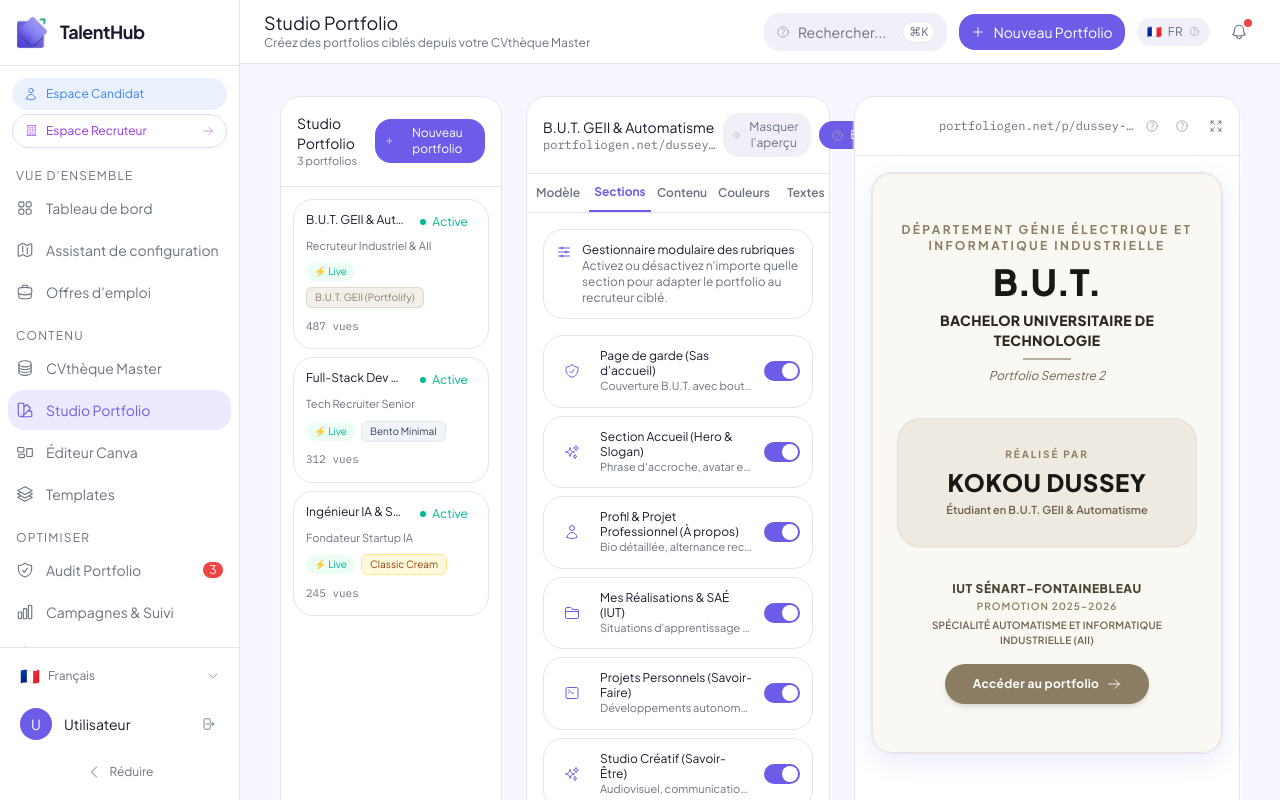
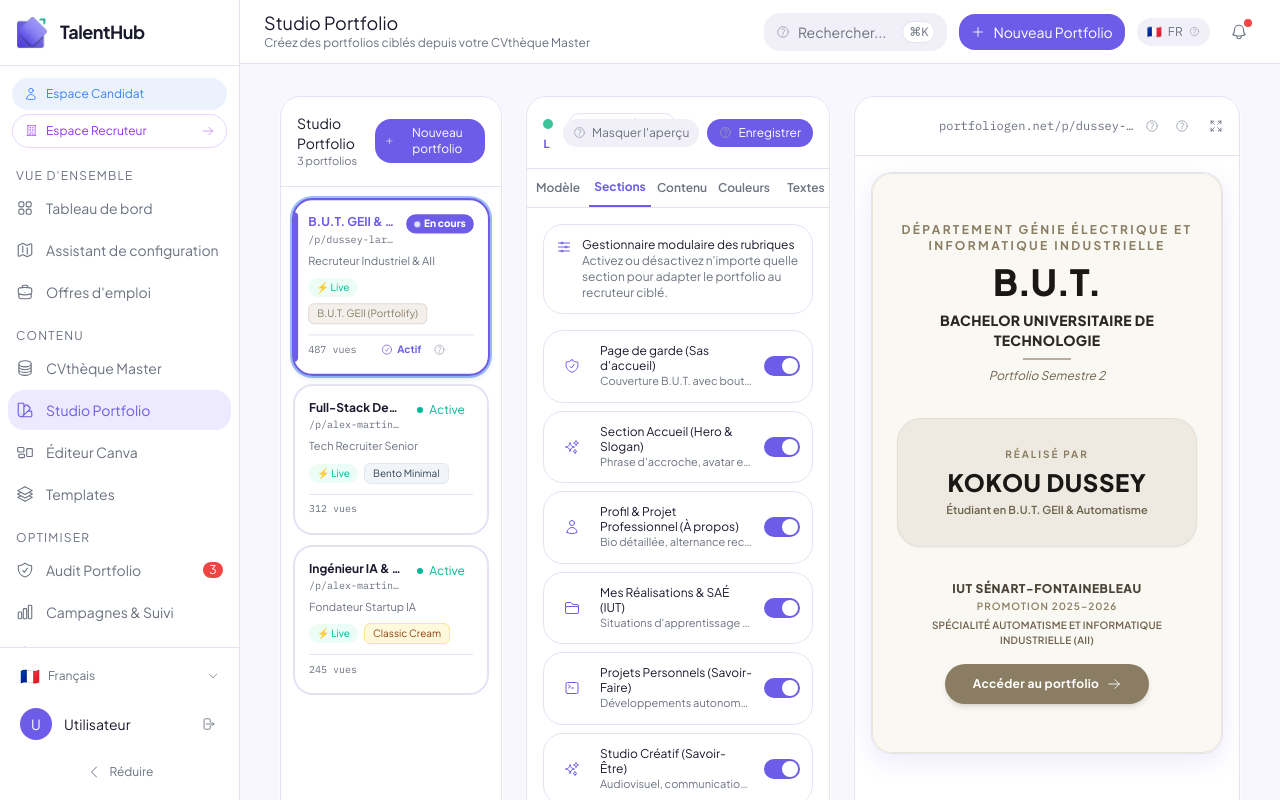
Before and after one commit to WXZA34/portfoliogen, a Next.js app: page /portfolio-studio in a window 1280 px wide. Shown: the top 800 px of the page. Built offline with nearby package versions, Linux system fonts and the light colour scheme.

Commit message:
fix(studio): surcouleurs portfolio actif, synchro liens personnalises portfoliogen.net/p/ et templates dynamiques

```diff
--- a/src/app/p/[...slug]/page.tsx
+++ b/src/app/p/[...slug]/page.tsx
@@ -48,7 +48,7 @@
 
   return (
     <PublicPortfolioViewer
-      slug={fullSlug || 'dussey-larry/geii-automatisme'}
+      slug={fullSlug || ''}
       recipientCompany={forParam}
     />
   );
--- a/src/app/p/components/PublicPortfolioViewer.tsx
+++ b/src/app/p/components/PublicPortfolioViewer.tsx
@@ -1,6 +1,6 @@
 'use client';
 
-import React, { useEffect, useState } from 'react';
+import React, { useEffect, useState, useMemo } from 'react';
 import Icon from '@/components/ui/AppIcon';
 import { toast } from 'sonner';
 import {
@@ -38,6 +38,10 @@
   DEFAULT_STARTER_MEDIA,
 } from '@/lib/services/cvthequeService';
 import IndustrialGEIITemplatePreview from '@/app/portfolio-studio/components/templates/IndustrialGEIITemplatePreview';
+import {
+  ClassicCreamPreview,
+  BentoMinimalPreview,
+} from '@/app/portfolio-studio/components/PortfolioPreview';
 import CanvasEditor from '@/app/portfolio-editor/components/CanvasEditor';
 import { PortfolioDesign } from '@/app/portfolio-editor/components/PortfolioEditorContent';
 import { createClient } from '@/lib/supabase/client';
@@ -240,6 +244,24 @@
 
   const activePortfolio = portfolio || DEFAULT_STARTER_PORTFOLIOS[0];
 
+  const selectedProjects = useMemo(() => {
+    const list = activePortfolio.selectedProjects || [];
+    if (list.length === 0) {
+      return projects.slice(0, 3);
+    }
+    const filtered = projects.filter((p) => list.includes(p.id));
+    return filtered.length > 0 ? filtered : projects.slice(0, 3);
+  }, [activePortfolio.selectedProjects, projects]);
+
+  const selectedSkills = useMemo(() => {
+    const list = activePortfolio.selectedSkills || [];
+    if (list.length === 0) {
+      return skills.slice(0, 8);
+    }
+    const filtered = skills.filter((s) => list.includes(s.id));
+    return filtered.length > 0 ? filtered : skills.slice(0, 8);
+  }, [activePortfolio.selectedSkills, skills]);
+
   return (
     <main className="min-h-screen flex flex-col bg-[#FAF8F3] text-[#2C2720]">
       {/* =================================================================== */}
@@ -254,6 +276,9 @@
             <div className="flex items-center gap-2">
               <span className="text-xs font-extrabold text-[#1A1815] truncate">
                 {candidateName}
+              </span>
+              <span className="text-xs font-semibold text-[#8A7D63] hidden md:inline truncate">
+                • {activePortfolio.name}
               </span>
               <span className="hidden sm:inline-flex items-center gap-1 text-[10px] font-bold px-2 py-0.5 rounded-full bg-emerald-500/10 text-emerald-700 border border-emerald-500/20">
                 <span className="w-1.5 h-1.5 rounded-full bg-emerald-500" />
@@ -316,6 +341,19 @@
       {/* PORTFOLIO CONTENT (FULL STANDALONE VIEW) */}
       {/* =================================================================== */}
       <div className="flex-1 w-full max-w-7xl mx-auto">
+        {activePortfolio.template === 'BentoMinimal' ? (
+          <BentoMinimalPreview
+            portfolio={activePortfolio}
+            selectedProjects={selectedProjects}
+            selectedSkills={selectedSkills}
+          />
+        ) : activePortfolio.template === 'ClassicCream' ? (
+          <ClassicCreamPreview
+            portfolio={activePortfolio}
+            selectedProjects={selectedProjects}
+            selectedSkills={selectedSkills}
+          />
+        ) : (
           <IndustrialGEIITemplatePreview
             portfolio={activePortfolio}
             projects={projects}
@@ -328,6 +366,7 @@
             certifications={certifications}
             media={media}
           />
+        )}
       </div>
 
       {/* =================================================================== */}
--- a/src/app/p/page.tsx
+++ b/src/app/p/page.tsx
@@ -20,7 +20,7 @@
 
   return (
     <PublicPortfolioViewer
-      slug="dussey-larry/geii-automatisme"
+      slug=""
       recipientCompany={forParam}
     />
   );
--- a/src/app/portfolio-studio/components/PortfolioBuilder.tsx
+++ b/src/app/portfolio-studio/components/PortfolioBuilder.tsx
@@ -130,12 +130,16 @@
     ].filter(Boolean))
   );
 
-  const handleSave = () => {
+  const handleSave = async () => {
     setSaving(true);
-    setTimeout(() => {
-      setSaving(false);
-      toast.success(`"${portfolio.name}" enregistré ✓`);
-    }, 600);
+    try {
+      await onUpdate(portfolio);
+      toast.success(`"${portfolio.name}" enregistré et synchronisé ✓`);
+    } catch {
+      toast.error("Erreur lors de l'enregistrement");
+    } finally {
+      setTimeout(() => setSaving(false), 300);
+    }
   };
 
   const toggleSection = (key: keyof StudioPortfolioSections) => {
@@ -254,12 +258,21 @@
     <div className="bg-card border border-border rounded-xl shadow-card flex flex-col h-full">
       {/* Header */}
       <div className="flex items-center justify-between p-4 border-b border-border">
-        <div>
-          <p className="text-sm font-700 text-foreground truncate max-w-[200px]">
-            {portfolio.name}
-          </p>
-          <p className="text-xs text-muted-foreground font-mono-data truncate max-w-[180px]">
-            portfoliogen.net/{portfolio.slug}
+        <div className="flex-1 min-w-0 mr-3">
+          <div className="flex items-center gap-2">
+            <span className="w-2.5 h-2.5 rounded-full bg-emerald-500 animate-pulse flex-shrink-0" />
+            <p className="text-sm font-bold text-foreground truncate">
+              {portfolio.name}
+            </p>
+            <span className="text-[10px] font-extrabold px-2 py-0.5 rounded-full bg-primary/15 text-primary border border-primary/25 flex-shrink-0">
+              En cours d&apos;édition
+            </span>
+          </div>
+          <p className="text-xs text-muted-foreground font-mono truncate mt-0.5 flex items-center gap-1.5">
+            <span className="text-primary font-semibold">Lien :</span>
+            <span className="text-foreground/80 underline decoration-muted-foreground/30 font-medium">
+              portfoliogen.net/p/{portfolio.slug || portfolio.id}
+            </span>
           </p>
         </div>
         <div className="flex items-center gap-2">
@@ -861,12 +874,17 @@
               </label>
               <div className="flex items-center">
                 <span className="text-xs text-muted-foreground font-mono-data px-3 py-2 bg-muted border border-border rounded-l-xl border-r-0">
-                  portfoliogen.net/
+                  portfoliogen.net/p/
                 </span>
                 <input
                   type="text"
-                  value={portfolio.slug}
-                  onChange={(e) => onUpdate({ ...portfolio, slug: e.target.value })}
+                  value={portfolio.slug || ''}
+                  onChange={(e) =>
+                    onUpdate({
+                      ...portfolio,
+                      slug: e.target.value.toLowerCase().replace(/[^a-z0-9-_/]/g, ''),
+                    })
+                  }
                   className="flex-1 px-3 py-2 bg-muted border border-border rounded-r-xl text-xs font-mono-data text-foreground focus:outline-none focus:border-primary font-600"
                 />
               </div>
@@ -1820,11 +1838,12 @@
         {/* TAB 6: RÉGLAGES & URL PERSONNALISÉE (CONFIGURATION D'ENVOI) */}
         {/* =================================================================== */}
         {activeTab === 'settings' && (() => {
+          const activeSlug = (portfolio.slug && portfolio.slug.trim()) || portfolio.id;
           const computedShareUrl = (() => {
             if (portfolio.customShareUrl && portfolio.customShareUrl.trim()) {
               return portfolio.customShareUrl.trim();
             }
-            const base = `https://portfoliogen.net/p/${portfolio.slug || 'portfolio-but'}`;
+            const base = `https://portfoliogen.net/p/${activeSlug}`;
             if (portfolio.recipientCompany && portfolio.recipientCompany.trim()) {
               return `${base}?for=${encodeURIComponent(portfolio.recipientCompany.trim().replace(/\s+/g, ''))}`;
             }
@@ -1871,7 +1890,7 @@
                       onChange={(e) =>
                         onUpdate({
                           ...portfolio,
-                          slug: e.target.value.toLowerCase().replace(/[^a-z0-9-_]/g, ''),
+                          slug: e.target.value.toLowerCase().replace(/[^a-z0-9-_/]/g, ''),
                         })
                       }
                       className="flex-1 px-3 py-1.5 bg-background text-xs text-foreground font-mono focus:outline-none focus:ring-1 focus:ring-primary"
--- a/src/app/portfolio-studio/components/PortfolioList.tsx
+++ b/src/app/portfolio-studio/components/PortfolioList.tsx
@@ -63,7 +63,7 @@
         </button>
       </div>
 
-      <div className="flex-1 overflow-y-auto p-3 space-y-2">
+      <div className="flex-1 overflow-y-auto p-3 space-y-2.5">
         {portfolios.map((portfolio) => {
           const badge = getTemplateBadge(portfolio.template);
           const isSelected = selectedId === portfolio.id;
@@ -71,24 +71,46 @@
             <div
               key={portfolio.id}
               onClick={() => onSelect(portfolio.id)}
-              className={`p-3 rounded-xl border cursor-pointer transition-all duration-150 group relative ${
+              className={`p-3.5 rounded-xl border-2 cursor-pointer transition-all duration-200 group relative ${
                 isSelected
-                  ? 'border-primary/50 bg-primary/5 shadow-2xs'
-                  : 'border-border hover:border-border/80 hover:bg-muted/40'
+                  ? 'border-primary bg-primary/10 shadow-md ring-2 ring-primary/20 scale-[1.01]'
+                  : 'border-border/80 bg-card hover:border-primary/40 hover:bg-muted/50 hover:shadow-2xs'
               }`}
             >
+              {/* Left active accent strip */}
+              {isSelected && (
+                <div className="absolute left-0 top-3 bottom-3 w-1 bg-primary rounded-r-full" />
+              )}
+
               <div className="flex items-start justify-between gap-2 mb-1.5">
-                <p className="text-xs font-700 text-foreground leading-tight truncate">
-                  {portfolio.name}
-                </p>
-                <StatusBadge variant={portfolio.status} size="sm" />
+                <div className="min-w-0 flex-1">
+                  <p
+                    className={`text-xs font-bold leading-tight truncate ${
+                      isSelected ? 'text-primary' : 'text-foreground'
+                    }`}
+                  >
+                    {portfolio.name}
+                  </p>
+                  <p className="text-[10px] font-mono text-muted-foreground truncate mt-0.5">
+                    /p/{portfolio.slug}
+                  </p>
+                </div>
+
+                {isSelected ? (
+                  <span className="text-[10px] font-extrabold px-2 py-0.5 rounded-full bg-primary text-primary-foreground flex items-center gap-1 shadow-xs flex-shrink-0 animate-in fade-in">
+                    <span className="w-1.5 h-1.5 rounded-full bg-white animate-pulse" />
+                    En cours
+                  </span>
+                ) : (
+                  <StatusBadge variant={portfolio.status} size="sm" />
+                )}
               </div>
 
               <p className="text-[11px] text-muted-foreground mb-2 truncate">
                 {portfolio.persona}
               </p>
 
-              <div className="flex items-center gap-1.5 mb-2 flex-wrap">
+              <div className="flex items-center gap-1.5 mb-2.5 flex-wrap">
                 <span
                   className={`text-[10px] font-600 px-2 py-0.5 rounded-full ${
                     portfolio.syncMode === 'live' ? 'sync-live' : 'sync-frozen'
@@ -103,19 +125,30 @@
                 </span>
               </div>
 
-              <div className="flex items-center justify-between text-[11px] text-muted-foreground">
-                <span className="font-mono-data">
+              <div className="flex items-center justify-between text-[11px] pt-1 border-t border-border/40">
+                <span className="font-mono-data text-[10px] text-muted-foreground">
                   {portfolio.views} {t.studio.list.views}
                 </span>
 
-                <div className="flex items-center gap-1 opacity-0 group-hover:opacity-100 transition-opacity">
+                <div className="flex items-center gap-1">
+                  {isSelected && (
+                    <span className="text-[10px] font-bold text-primary flex items-center gap-1 mr-1">
+                      <Icon name="CheckCircleIcon" size={12} className="text-primary" />
+                      Actif
+                    </span>
+                  )}
+
                   <button
                     onClick={(e) => {
                       e.stopPropagation();
                       handleCopyLink(portfolio.slug);
                     }}
-                    className="p-1 rounded hover:bg-muted text-muted-foreground hover:text-foreground"
-                    title={t.studio.builder.copyLink}
+                    className={`p-1 rounded transition-colors ${
+                      isSelected
+                        ? 'bg-primary/15 text-primary hover:bg-primary/25'
+                        : 'opacity-0 group-hover:opacity-100 hover:bg-muted text-muted-foreground hover:text-foreground'
+                    }`}
+                    title="Copier le lien public"
                   >
                     <Icon name="CopyIcon" size={12} />
                   </button>
@@ -128,7 +161,7 @@
                           onDelete(portfolio.id);
                         }
                       }}
-                      className="p-1 rounded hover:bg-destructive/10 text-muted-foreground hover:text-destructive"
+                      className="p-1 rounded opacity-0 group-hover:opacity-100 hover:bg-destructive/10 text-muted-foreground hover:text-destructive transition-colors"
                       title="Supprimer"
                     >
                       <Icon name="TrashIcon" size={12} />
--- a/src/app/portfolio-studio/components/PortfolioPreview.tsx
+++ b/src/app/portfolio-studio/components/PortfolioPreview.tsx
@@ -208,7 +208,7 @@
   );
 }
 
-function ClassicCreamPreview({
+export function ClassicCreamPreview({
   portfolio,
   selectedProjects,
   selectedSkills,
@@ -302,7 +302,7 @@
   );
 }
 
-function BentoMinimalPreview({
+export function BentoMinimalPreview({
   portfolio,
   selectedProjects,
   selectedSkills,
--- a/src/app/portfolio-studio/components/PortfolioStudioContent.tsx
+++ b/src/app/portfolio-studio/components/PortfolioStudioContent.tsx
@@ -90,7 +90,17 @@
 
         if (pList && pList.length > 0) {
           setPortfolios(pList);
-          setSelectedPortfolioId(pList[0].id);
+          const savedActiveId =
+            typeof window !== 'undefined'
+              ? localStorage.getItem('portfoliogen_current_active_portfolio_id')
+              : null;
+          const matched = pList.find((p) => p.id === savedActiveId);
+          const activeItem = matched || pList[0];
+          setSelectedPortfolioId(activeItem.id);
+          if (typeof window !== 'undefined') {
+            localStorage.setItem('portfoliogen_current_active_portfolio_id', activeItem.id);
+            localStorage.setItem('portfoliogen_current_active_portfolio', JSON.stringify(activeItem));
+          }
         }
         setProjects(projList || []);
         setPersonalProjects(persoList || []);
@@ -118,10 +128,27 @@
   const selectedPortfolio =
     portfolios.find((p) => p.id === selectedPortfolioId) || portfolios[0];
 
+  const handleSelectPortfolio = (id: string) => {
+    setSelectedPortfolioId(id);
+    const chosen = portfolios.find((p) => p.id === id);
+    if (chosen && typeof window !== 'undefined') {
+      localStorage.setItem('portfoliogen_current_active_portfolio_id', id);
+      localStorage.setItem('portfoliogen_current_active_portfolio', JSON.stringify(chosen));
+      localStorage.setItem(`portfoliogen_portfolio_${chosen.slug.toLowerCase()}`, JSON.stringify(chosen));
+      localStorage.setItem(`portfoliogen_portfolio_${chosen.id.toLowerCase()}`, JSON.stringify(chosen));
+    }
+  };
+
   const handleUpdate = async (updated: StudioPortfolio) => {
     setPortfolios((prev) =>
       prev.map((p) => (p.id === updated.id ? updated : p))
     );
+    if (typeof window !== 'undefined') {
+      localStorage.setItem('portfoliogen_current_active_portfolio_id', updated.id);
+      localStorage.setItem('portfoliogen_current_active_portfolio', JSON.stringify(updated));
+      localStorage.setItem(`portfoliogen_portfolio_${updated.slug.toLowerCase()}`, JSON.stringify(updated));
+      localStorage.setItem(`portfoliogen_portfolio_${updated.id.toLowerCase()}`, JSON.stringify(updated));
+    }
     try {
       await saveStudioPortfolio(updated);
     } catch (err) {
@@ -130,15 +157,17 @@
   };
 
   const handleCreateNew = async () => {
+    const timestamp = Date.now().toString().slice(-4);
     const newId = `pf-${Date.now()}`;
+    const newSlug = `mon-portfolio-${timestamp}`;
     const newPortfolio: StudioPortfolio = {
       id: newId,
-      name: 'Nouveau Portfolio B.U.T. GEII',
+      name: `Nouveau Portfolio (${timestamp})`,
       persona: 'Recruteur Industriel & AII',
       template: 'IndustrialGEII',
       syncMode: 'live',
       status: 'active',
-      slug: `portfolio-${Date.now().toString().slice(-5)}`,
+      slug: newSlug,
       views: 0,
       lastUpdated: 'À l\'instant',
       enabledSections: { ...DEFAULT_STUDIO_SECTIONS },
@@ -163,9 +192,9 @@
     };
 
     setPortfolios((prev) => [newPortfolio, ...prev]);
-    setSelectedPortfolioId(newId);
+    handleSelectPortfolio(newId);
     await saveStudioPortfolio(newPortfolio);
-    toast.success('Nouveau portfolio créé !');
+    toast.success(`Nouveau portfolio "${newPortfolio.name}" créé et sélectionné !`);
   };
 
   const handleDelete = async (id: string) => {
@@ -173,7 +202,7 @@
     const remaining = portfolios.filter((p) => p.id !== id);
     setPortfolios(remaining);
     if (selectedPortfolioId === id && remaining.length > 0) {
-      setSelectedPortfolioId(remaining[0].id);
+      handleSelectPortfolio(remaining[0].id);
     }
     toast.success('Portfolio supprimé.');
   };
@@ -194,7 +223,7 @@
         <PortfolioList
           portfolios={portfolios}
           selectedId={selectedPortfolioId}
-          onSelect={setSelectedPortfolioId}
+          onSelect={handleSelectPortfolio}
           onCreateNew={handleCreateNew}
           onDelete={handleDelete}
         />
--- a/src/lib/services/portfolioStudioService.ts
+++ b/src/lib/services/portfolioStudioService.ts
@@ -446,6 +446,15 @@
   const updated = [item, ...filtered];
   setLocalStudioPortfolios(updated, userId);
 
+  if (typeof window !== 'undefined') {
+    localStorage.setItem('portfoliogen_current_active_portfolio', JSON.stringify(item));
+    localStorage.setItem('portfoliogen_current_active_portfolio_id', item.id);
+    if (item.slug) {
+      localStorage.setItem(`portfoliogen_portfolio_${item.slug.toLowerCase().trim()}`, JSON.stringify(item));
+    }
+    localStorage.setItem(`portfoliogen_portfolio_${item.id.toLowerCase().trim()}`, JSON.stringify(item));
+  }
+
   return item;
 }
 
@@ -480,6 +489,25 @@
   // 1. Try to search in localStorage first (if same browser or user session)
   if (typeof window !== 'undefined') {
     try {
+      // If no slug provided or asking for active, return the currently active portfolio
+      if (!normalized || normalized === 'active' || normalized === 'current') {
+        const activeRaw = localStorage.getItem('portfoliogen_current_active_portfolio');
+        if (activeRaw) {
+          const parsed = JSON.parse(activeRaw);
+          if (parsed) return parsed;
+        }
+      }
+
+      // Check direct exact lookup keys in localStorage
+      if (normalized) {
+        const directSlug = localStorage.getItem(`portfoliogen_portfolio_${normalized}`);
+        if (directSlug) {
+          const parsed: StudioPortfolio = JSON.parse(directSlug);
+          if (parsed) return parsed;
+        }
+      }
+
+      // Search all studio portfolio lists in localStorage
       for (let i = 0; i < localStorage.length; i++) {
         const key = localStorage.key(i);
         if (key && key.startsWith(LOCAL_STORAGE_STUDIO_PREFIX)) {
@@ -490,9 +518,9 @@
               (p) =>
                 p.id.toLowerCase() === normalized ||
                 p.slug.toLowerCase() === normalized ||
-                p.slug.toLowerCase().endsWith(normalized) ||
+                p.slug.toLowerCase().replace(/^\/+|\/+$/g, '') === normalized ||
                 normalized.endsWith(p.slug.toLowerCase()) ||
-                (normalized && p.slug.toLowerCase().includes(normalized))
+                p.slug.toLowerCase().endsWith(normalized)
             );
             if (found) return found;
           }
@@ -512,7 +540,7 @@
     if (isUUID) {
       query = query.eq('id', normalized);
     } else {
-      query = query.or(`slug.ilike.%${normalized}%,name.ilike.%${normalized}%`);
+      query = query.or(`slug.eq.${normalized},slug.ilike.%${normalized}%,name.ilike.%${normalized}%`);
     }
 
     const { data, error } = await query.limit(1).maybeSingle();
@@ -544,22 +572,29 @@
     console.warn('Supabase public portfolio lookup error:', err);
   }
 
-  // 3. Match against DEFAULT_STARTER_PORTFOLIOS
+  // 3. Exact match against DEFAULT_STARTER_PORTFOLIOS
   const starter = DEFAULT_STARTER_PORTFOLIOS.find(
     (p) =>
       p.id.toLowerCase() === normalized ||
       p.slug.toLowerCase() === normalized ||
-      p.slug.toLowerCase().endsWith(normalized) ||
-      normalized.endsWith(p.slug.toLowerCase()) ||
-      (normalized.includes('geii') && p.template === 'IndustrialGEII') ||
-      (normalized.includes('dussey') && p.template === 'IndustrialGEII') ||
-      normalized === 'portfolio-but'
+      p.slug.toLowerCase().replace(/^\/+|\/+$/g, '') === normalized
   );
 
   if (starter) {
     return starter;
   }
 
-  // 4. Default: return the full IndustrialGEII starter portfolio
+  // 4. If current active portfolio is in localStorage, use it!
+  if (typeof window !== 'undefined') {
+    try {
+      const activeRaw = localStorage.getItem('portfoliogen_current_active_portfolio');
+      if (activeRaw) {
+        const parsed = JSON.parse(activeRaw);
+        if (parsed) return parsed;
+      }
+    } catch {}
+  }
+
+  // 5. Default: return the full IndustrialGEII starter portfolio
   return DEFAULT_STARTER_PORTFOLIOS[0];
 }
```
Lines whose indentation alone changed are shown as unchanged.
